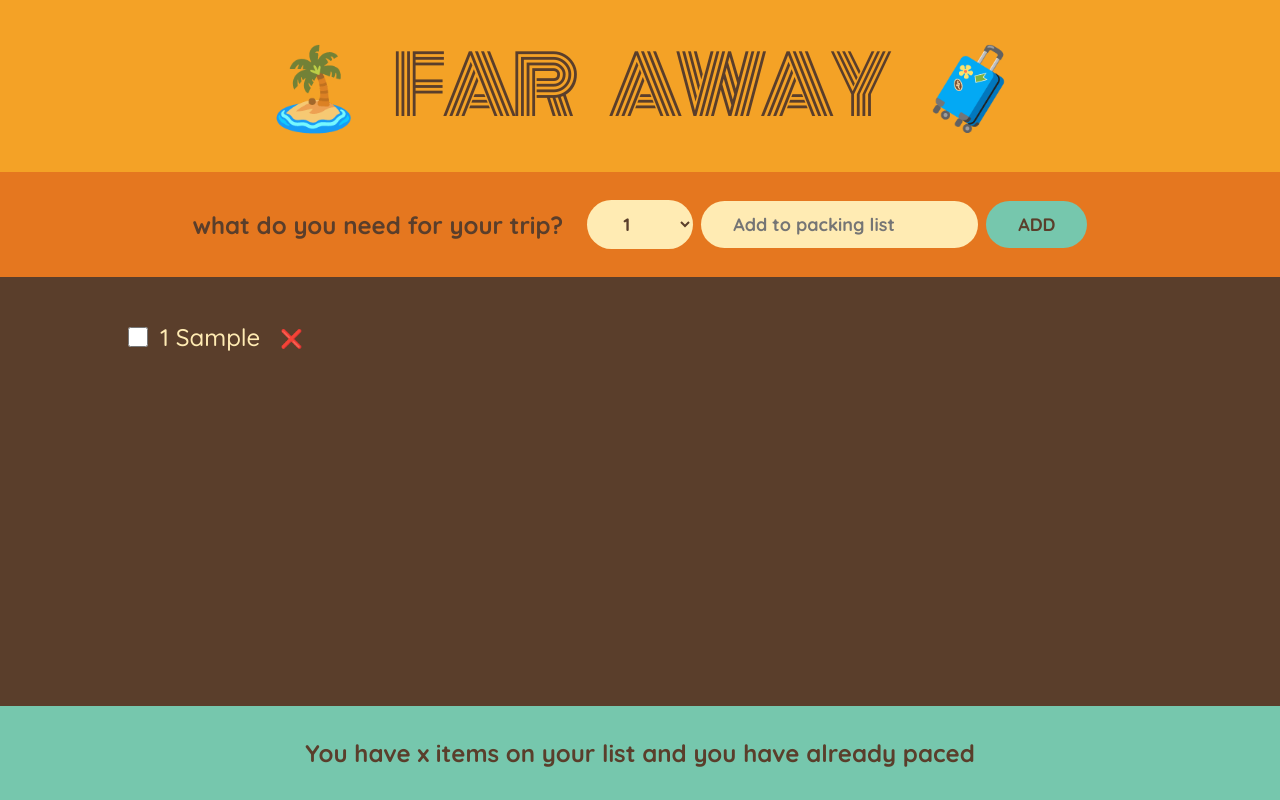
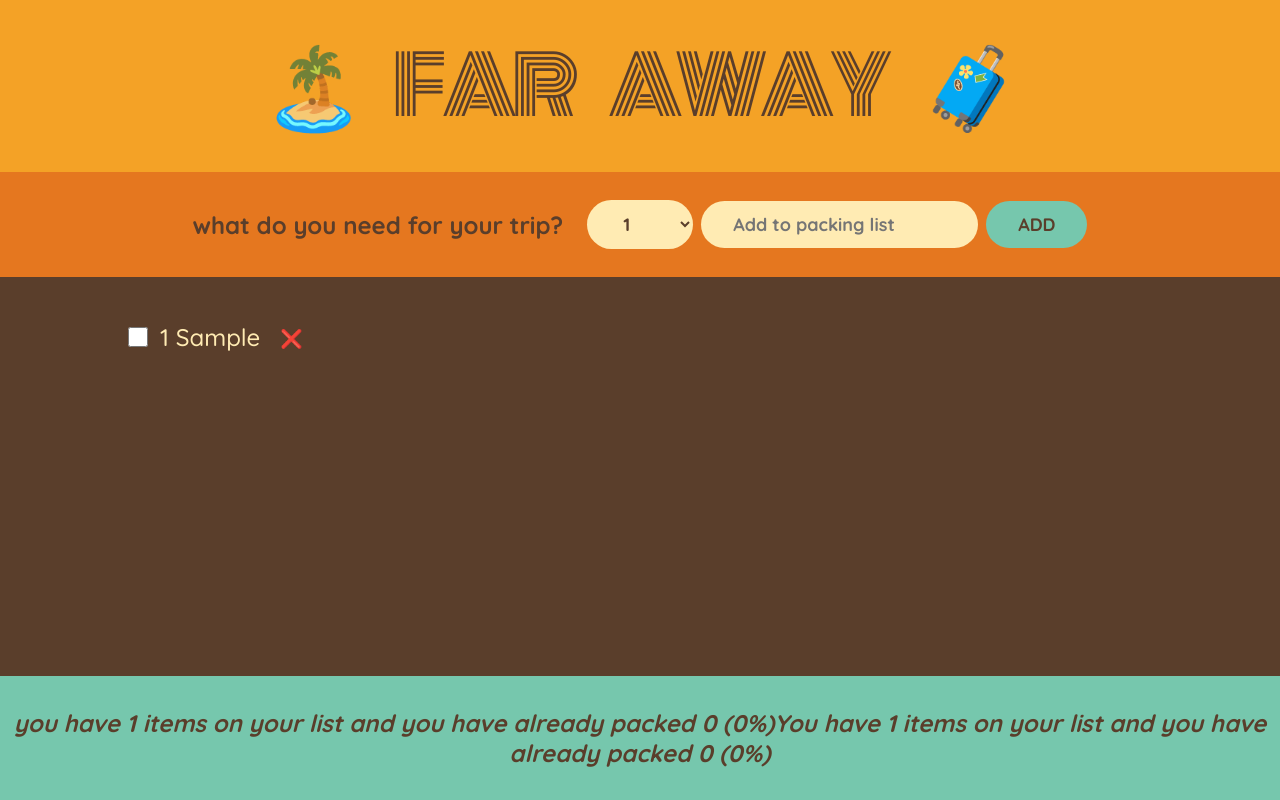
Before and after one commit to Martin2251/travel-list, a React (Create React App) app: page / in a window 1280 px wide. Both pictures are taken after typing "Sample" into the empty fields and a click on the button "ADD". Built offline with nearby package versions, Linux system fonts and the light colour scheme.

Commit message:
percentage info

```diff
--- a/src/App.js
+++ b/src/App.js
@@ -16,12 +16,16 @@
   // pass in the id because every item has an id
   setItems(items => items.filter(item => item.id !== id))
 }
+
+function handleToggleItem(id){
+  setItems(items =>items.map(item=>item.id === id ? {...item,packed:!item.packed}:item))
+}
  return(
   <div className='app'>
     <Logo/>
     <Form onAddItems={handleAddItems} />
-    <PackingList items={items} onDeleteItem={handleDeleteItem}/>
-    <Stats  />
+    <PackingList items={items} onDeleteItem={handleDeleteItem} onToggleItem={handleToggleItem}/>
+    <Stats items={items} />
 
   </div>
  )
@@ -74,20 +78,20 @@
 
 
 
-export const PackingList = ({items, onDeleteItem}) => {
+export const PackingList = ({items, onDeleteItem,onToggleItem}) => {
   return (
     <div className='list'>
     <ul>
-      {items.map(item => <Item item={item} key={item.id} onDeleteItem={onDeleteItem} />)}
+      {items.map(item => <Item item={item} key={item.id} onDeleteItem={onDeleteItem} onToggleItem={onToggleItem} />)}
     </ul>
     </div>
   )
 }
 
-export const Item = ({item, onDeleteItem}) =>{
+export const Item = ({item, onDeleteItem,onToggleItem}) =>{
   return (
   <li>
-    <input type="checkbox"  value={item.packed} onChange={()=>{}}/>
+    <input type="checkbox"  value={item.packed} onChange={()=>onToggleItem(item.id)}/>
     <span style={item.packed ? {textDecoration:
        "line-through"} : {}}>
         {item.quantity} {item.description}
@@ -104,10 +108,17 @@
 
 
 
-export const Stats = () => {
+export const Stats = ({items}) => {
+  if(!items.length) return <p className="stats"><em>Start adding some items to your packing list</em></p>
+  const numItems = items.length
+  const numPacked = items.filter(item =>item.packed).length
+  const percentage = Math.round(numPacked / numItems * 100)
   return (
    <footer className='stats'>
-    You have x items on your list and you have already paced
+    <em>
+      {percentage === 100 ? "you got everything ready to go " : `you have ${numItems} items on your list and you have already packed ${numPacked} (${percentage}%)`}
+    You have {numItems} items on your list and you have already packed {numPacked} ({percentage}%)
+    </em>
    </footer>
   )
 }
```
